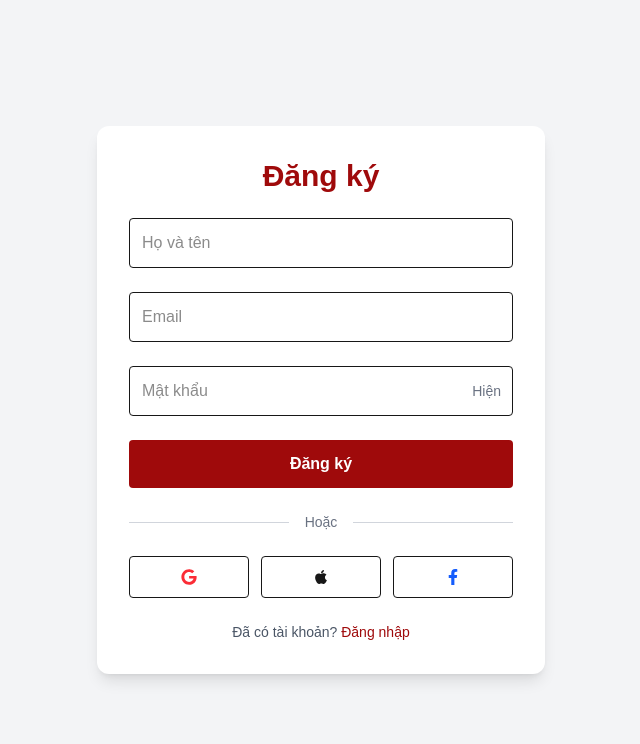
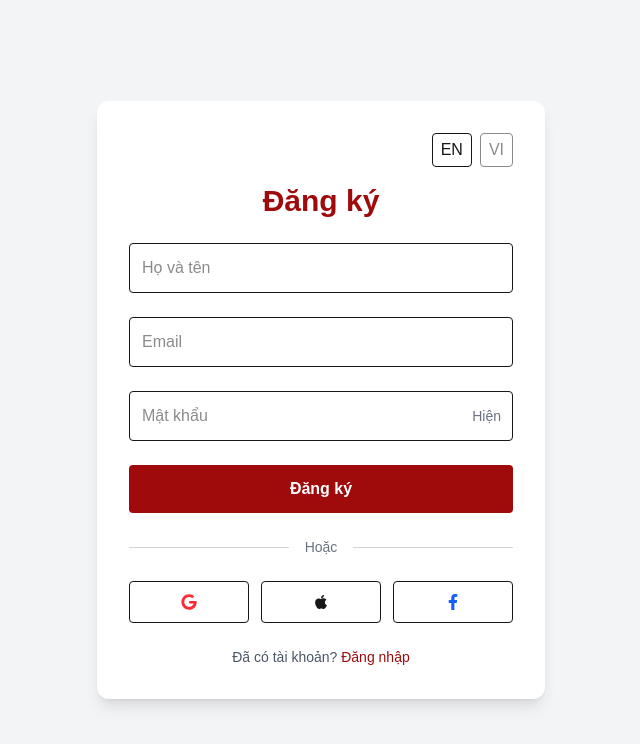
Before and after one commit to AspirelyVN/aspirely.app.frontend, a Next.js app: page /register in a window 1280 px wide. Shown: the top 744 px of the page, without its empty margins (319-959 px from the left). Built offline with nearby package versions, Linux system fonts and the light colour scheme.

Commit message:
Add signup API integration and i18n support

```diff
--- a/src/app/(auth)/register/page.tsx
+++ b/src/app/(auth)/register/page.tsx
@@ -2,46 +2,65 @@
 import { useState } from "react"
 import Link from "next/link"
 import { FaGoogle, FaApple, FaFacebookF } from "react-icons/fa"
+import Cookies from "js-cookie"
+import { useRouter } from "next/navigation"
+import { useTranslation } from "@/i18n"
+import LanguageSwitcher from "@/components/LanguageSwitcher"
 
 export default function RegisterPage() {
+  const router = useRouter()
+  const { t } = useTranslation()
   const [showPassword, setShowPassword] = useState(false)
   const [form, setForm] = useState({ name: "", email: "", password: "" })
   const [error, setError] = useState("")
 
-  const handleRegister = () => {
+  const handleRegister = async () => {
     if (!form.name || !form.email || !form.password) {
-      setError("Vui lòng điền đầy đủ thông tin.")
+      setError(t("register.errorIncomplete"))
       return
     }
     if (!/\S+@\S+\.\S+/.test(form.email)) {
-      setError("Email không hợp lệ.")
+      setError(t("register.errorInvalidEmail"))
       return
     }
     if (form.password.length < 8) {
-      setError("Mật khẩu phải có ít nhất 8 ký tự.")
+      setError(t("register.errorPasswordLength"))
       return
     }
 
     setError("")
-    // TODO: submit form
-    console.log("Register:", form)
+    try {
+      const res = await fetch("https://api.aspirely.edu.vn/auth/register", {
+        method: "POST",
+        headers: { "Content-Type": "application/json" },
+        body: JSON.stringify(form),
+      })
+      if (!res.ok) throw new Error("Failed")
+      const data = await res.json()
+      Cookies.set("token", data.token, { expires: 7 })
+      Cookies.set("email", data.email || form.email, { expires: 7 })
+      router.push("/profile")
+    } catch (e) {
+      setError(t("register.errorGeneric"))
+    }
   }
 
   return (
     <div className="w-full h-screen flex items-center justify-center bg-gray-100 px-4">
       <div className="w-full max-w-md bg-white shadow-lg rounded-xl p-8 space-y-6">
-        <h2 className="text-3xl font-bold text-center text-[#9F0A0B]">Đăng ký</h2>
+        <LanguageSwitcher />
+        <h2 className="text-3xl font-bold text-center text-[#9F0A0B]">{t("register.title")}</h2>
 
         <input
           type="text"
-          placeholder="Họ và tên"
+          placeholder={t("register.namePlaceholder")}
           className="w-full p-3 border rounded"
           value={form.name}
           onChange={(e) => setForm({ ...form, name: e.target.value })}
         />
         <input
           type="email"
-          placeholder="Email"
+          placeholder={t("register.emailPlaceholder")}
           className="w-full p-3 border rounded"
           value={form.email}
           onChange={(e) => setForm({ ...form, email: e.target.value })}
@@ -49,7 +68,7 @@ export default function RegisterPage() {
         <div className="relative">
           <input
             type={showPassword ? "text" : "password"}
-            placeholder="Mật khẩu"
+            placeholder={t("register.passwordPlaceholder")}
             className="w-full p-3 border rounded pr-10"
             value={form.password}
             onChange={(e) => setForm({ ...form, password: e.target.value })}
@@ -59,7 +78,7 @@ export default function RegisterPage() {
             className="absolute top-1/2 right-3 transform -translate-y-1/2 text-sm text-gray-500"
             onClick={() => setShowPassword(!showPassword)}
           >
-            {showPassword ? "Ẩn" : "Hiện"}
+            {showPassword ? t("register.hide") : t("register.show")}
           </button>
         </div>
 
@@ -69,12 +88,12 @@ export default function RegisterPage() {
           onClick={handleRegister}
           className="w-full bg-[#9F0A0B] text-white font-semibold py-3 rounded hover:opacity-90"
         >
-          Đăng ký
+          {t("register.submit")}
         </button>
 
         <div className="flex items-center justify-center gap-4 text-gray-500 text-sm">
           <span className="h-px w-full bg-gray-300" />
-          Hoặc
+          {t("login.or")}
           <span className="h-px w-full bg-gray-300" />
         </div>
 
@@ -91,9 +110,9 @@ export default function RegisterPage() {
         </div>
 
         <p className="text-sm text-center text-gray-600">
-          Đã có tài khoản?{" "}
+          {t("register.alreadyHaveAccount")}{" "}
           <Link href="/login" className="text-[#9F0A0B] font-medium hover:underline">
-            Đăng nhập
+            {t("register.login")}
           </Link>
         </p>
       </div>
--- a/src/app/layout.tsx
+++ b/src/app/layout.tsx
@@ -1,6 +1,7 @@
 import type { Metadata } from "next";
 import { Geist, Geist_Mono } from "next/font/google";
 import "./globals.css";
+import { I18nProvider } from "../i18n";
 
 const geistSans = Geist({
   variable: "--font-geist-sans",
@@ -27,7 +28,7 @@ export default function RootLayout({
       <body
         className={`${geistSans.variable} ${geistMono.variable} antialiased`}
       >
-        {children}
+        <I18nProvider>{children}</I18nProvider>
       </body>
     </html>
   );
--- a/src/app/profile/page.tsx
+++ b/src/app/profile/page.tsx
@@ -2,6 +2,7 @@
 
 import { useEffect, useState } from "react"
 import { useRouter } from "next/navigation"
+import { useTranslation } from "@/i18n"
 
 function getCookie(name: string): string | null {
   const match = document.cookie.match(new RegExp("(^| )" + name + "=([^;]+)"))
@@ -16,6 +17,7 @@ interface User {
 
 export default function ProfilePage() {
   const router = useRouter()
+  const { t } = useTranslation()
   const [user, setUser] = useState<User | null>(null)
 
   useEffect(() => {
@@ -38,13 +40,19 @@ export default function ProfilePage() {
       .catch(() => router.push("/login"))
   }, [router])
 
-  if (!user) return <p className="text-center p-10">Đang tải...</p>
+  if (!user) return <p className="text-center p-10">{t("profile.loading")}</p>
 
   return (
     <div className="p-6 max-w-md mx-auto bg-white shadow rounded-xl mt-10 space-y-4">
-      <h1 className="text-2xl font-bold">Thông tin cá nhân</h1>
-      <p><strong>Email:</strong> {user.email}</p>
-      <p><strong>Họ tên:</strong> {user.name}</p>
+      <h1 className="text-2xl font-bold">{t("profile.title")}</h1>
+      <p>
+        <strong>{t("profile.email")}: </strong>
+        {user.email}
+      </p>
+      <p>
+        <strong>{t("profile.name")}: </strong>
+        {user.name}
+      </p>
       {user.avatar && <img src={user.avatar} alt="Avatar" className="w-20 h-20 rounded-full" />}
     </div>
   )
--- /dev/null
+++ b/src/components/LanguageSwitcher.tsx
@@ -0,0 +1,25 @@
+"use client";
+import { useTranslation, Locale } from "../i18n";
+
+export default function LanguageSwitcher() {
+  const { locale, setLocale } = useTranslation();
+  const switchTo = (l: Locale) => () => setLocale(l);
+  return (
+    <div className="flex gap-2 justify-end mb-4">
+      <button
+        onClick={switchTo("en")}
+        disabled={locale === "en"}
+        className="px-2 py-1 border rounded disabled:opacity-50"
+      >
+        EN
+      </button>
+      <button
+        onClick={switchTo("vi")}
+        disabled={locale === "vi"}
+        className="px-2 py-1 border rounded disabled:opacity-50"
+      >
+        VI
+      </button>
+    </div>
+  );
+}
--- /dev/null
+++ b/src/i18n/index.tsx
@@ -0,0 +1,115 @@
+import { createContext, useContext, useState, ReactNode, useEffect } from "react";
+import Cookies from "js-cookie";
+
+export type Locale = "en" | "vi";
+
+const messages = {
+  en: {
+    login: {
+      title: "Login",
+      emailPlaceholder: "Email",
+      passwordPlaceholder: "Password",
+      show: "Show",
+      hide: "Hide",
+      submit: "Login",
+      or: "Or",
+      errorEmailPasswordRequired: "Please enter email and password.",
+      errorInvalidEmail: "Invalid email.",
+      errorGeneric: "Something went wrong. Please try again.",
+    },
+    register: {
+      title: "Sign Up",
+      namePlaceholder: "Full name",
+      emailPlaceholder: "Email",
+      passwordPlaceholder: "Password",
+      show: "Show",
+      hide: "Hide",
+      submit: "Sign Up",
+      alreadyHaveAccount: "Already have an account?",
+      login: "Login",
+      errorIncomplete: "Please complete all fields.",
+      errorInvalidEmail: "Invalid email.",
+      errorPasswordLength: "Password must be at least 8 characters.",
+      errorGeneric: "Something went wrong. Please try again.",
+    },
+    profile: {
+      loading: "Loading...",
+      title: "Profile",
+      email: "Email",
+      name: "Name",
+    },
+  },
+  vi: {
+    login: {
+      title: "Đăng nhập",
+      emailPlaceholder: "Email",
+      passwordPlaceholder: "Mật khẩu",
+      show: "Hiện",
+      hide: "Ẩn",
+      submit: "Đăng nhập",
+      or: "Hoặc",
+      errorEmailPasswordRequired: "Vui lòng điền email và mật khẩu.",
+      errorInvalidEmail: "Email không hợp lệ.",
+      errorGeneric: "Đã xảy ra lỗi. Vui lòng thử lại.",
+    },
+    register: {
+      title: "Đăng ký",
+      namePlaceholder: "Họ và tên",
+      emailPlaceholder: "Email",
+      passwordPlaceholder: "Mật khẩu",
+      show: "Hiện",
+      hide: "Ẩn",
+      submit: "Đăng ký",
+      alreadyHaveAccount: "Đã có tài khoản?",
+      login: "Đăng nhập",
+      errorIncomplete: "Vui lòng điền đầy đủ thông tin.",
+      errorInvalidEmail: "Email không hợp lệ.",
+      errorPasswordLength: "Mật khẩu phải có ít nhất 8 ký tự.",
+      errorGeneric: "Đã xảy ra lỗi. Vui lòng thử lại.",
+    },
+    profile: {
+      loading: "Đang tải...",
+      title: "Thông tin cá nhân",
+      email: "Email",
+      name: "Họ tên",
+    },
+  },
+} as const;
+
+type Messages = typeof messages;
+interface I18nContextValue {
+  locale: Locale;
+  setLocale: (l: Locale) => void;
+  t: (path: string) => string;
+}
+
+const I18nContext = createContext<I18nContextValue | undefined>(undefined);
+
+export function I18nProvider({ children }: { children: ReactNode }) {
+  const [locale, setLocaleState] = useState<Locale>(
+    (Cookies.get("lang") as Locale) || "vi"
+  );
+  const setLocale = (l: Locale) => {
+    Cookies.set("lang", l, { expires: 365 });
+    setLocaleState(l);
+  };
+  const t = (path: string) => {
+    return path.split(".").reduce<any>((acc, key) => acc && acc[key], messages[locale as keyof Messages]) ?? path;
+  };
+  useEffect(() => {
+    if (typeof document !== "undefined") {
+      document.documentElement.lang = locale;
+    }
+  }, [locale]);
+  return (
+    <I18nContext.Provider value={{ locale, setLocale, t }}>
+      {children}
+    </I18nContext.Provider>
+  );
+}
+
+export function useTranslation() {
+  const ctx = useContext(I18nContext);
+  if (!ctx) throw new Error("useTranslation must be used within I18nProvider");
+  return ctx;
+}
```
Also changed, not shown: src/app/(auth)/login/page.tsx (+27 -10 lines).
